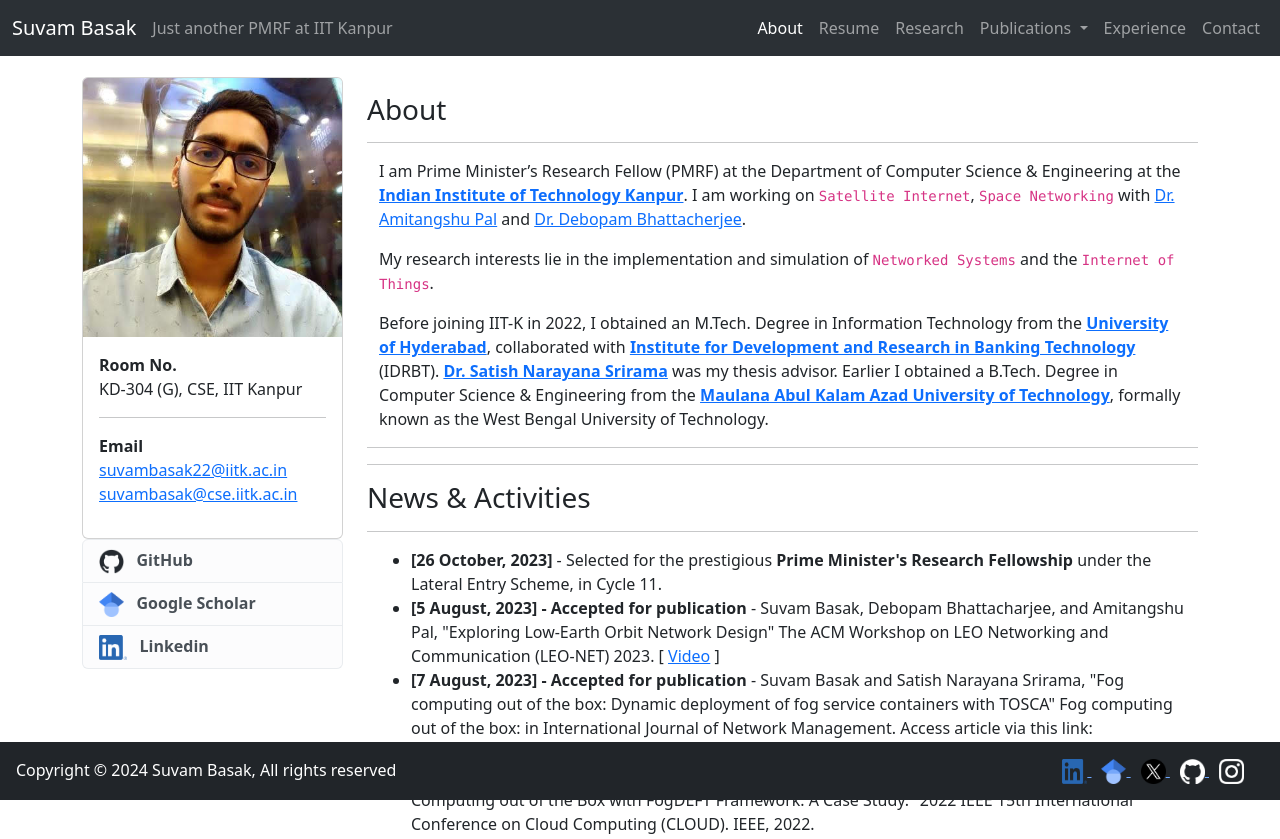
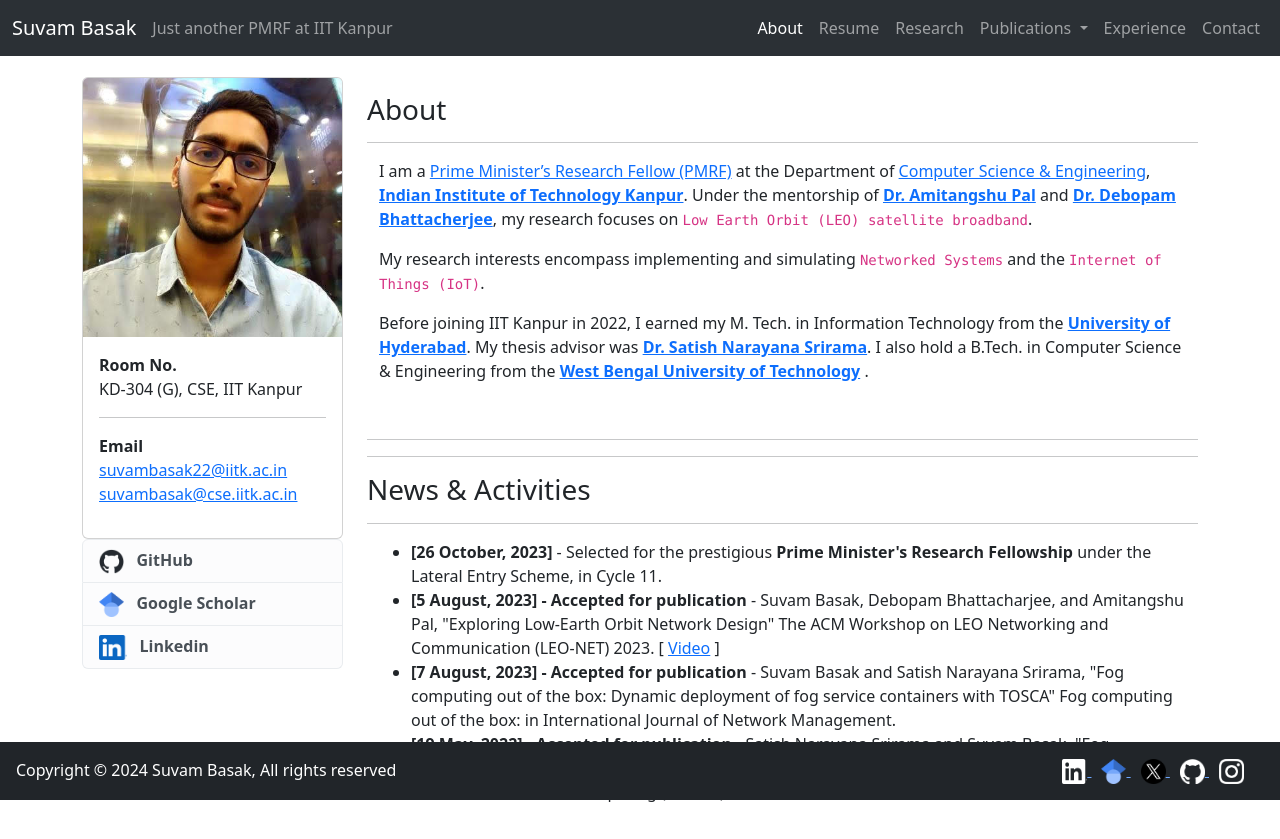
Before and after one commit to suvambasak/suvambasak.github.io, a plain HTML site: page index.html in a window 1280 px wide. Shown: the top 839 px of the page. Drawn offline with nearby package versions, Linux system fonts and the light colour scheme.

Commit message:
Update complete content shift to single page

```diff
--- a/index.html
+++ b/index.html
@@ -109,7 +109,7 @@
                     </a>
                     <a href="https://www.linkedin.com/in/suvambasak/" target="_blank"
                         class="list-group-item list-group-item-action list-group-item-light">
-                        <img src="images/logos/LI-In-Bug.png" height="25" width="28">
+                        <img src="images/logos/In-Blue.png" height="25" width="28">
                         &nbsp <b>Linkedin</b>
                     </a>
                 </div>
@@ -145,41 +145,45 @@
                     <p class="h3">About</p>
                     <hr>
                     <div class="container">
+
+
+
                         <p>
-                            I am Prime Minister’s Research Fellow (PMRF) at the Department of Computer Science &
-                            Engineering at the <a href="https://www.iitk.ac.in/" target="_blank"><b>Indian Institute of
-                                    Technology Kanpur</b></a>. I am working on
-                            <code>Satellite Internet</code>, <code>Space
-                                Networking</code> with
-                            <a href="https://www.cse.iitk.ac.in/users/amitangshu/" target="_blank">Dr. Amitangshu
-                                Pal</a> and <a href="https://bdebopam.github.io/" target="_blank">Dr.
-                                Debopam Bhattacherjee</a>.
+                            I am a <a href="https://www.pmrf.in/" target="_blank">Prime Minister’s Research Fellow
+                                (PMRF)</a> at the Department of <a href="https://cse.iitk.ac.in/"
+                                target="_blank">Computer Science &
+                                Engineering</a>, <a href="https://www.iitk.ac.in/" target="_blank"><b>Indian Institute
+                                    of
+                                    Technology Kanpur</b></a>. Under the mentorship of <a
+                                href="https://www.cse.iitk.ac.in/users/amitangshu/" target="_blank"><b>Dr. Amitangshu
+                                    Pal</b></a>
+                            and <a href="https://bdebopam.github.io/" target="_blank"><b>Dr. Debopam
+                                    Bhattacherjee</b></a>, my research focuses on <code>Low Earth Orbit (LEO) satellite
+                                        broadband</code>.
                         </p>
+
                         <p>
-                            My research interests lie in the implementation and simulation of
-                            <code>Networked Systems</code>
-                            and the
-                            <code>Internet of Things</code>.
+                            My research interests encompass implementing and simulating <code>Networked Systems</code>
+                            and
+                            the <code>Internet of Things (IoT)</code>.
                         </p>
+
                         <p>
-                            Before joining IIT-K in 2022, I obtained an M.Tech. Degree in Information Technology from
-                            the <a href="https://uohyd.ac.in/" target="_blank"><b>University of Hyderabad</b></a>,
-                            collaborated with
-                            <a href="https://www.idrbt.ac.in/" target="_blank"><b>Institute for
-                                    Development and Research in
-                                    Banking Technology</b></a> (IDRBT). <a href="https://scis.uohyd.ac.in/~srirama/"
-                                target="_blank"><b>Dr. Satish Narayana Srirama</b></a> was my
-                            thesis
-                            advisor. Earlier I
-                            obtained a B.Tech. Degree in Computer Science & Engineering from the <a
-                                href="https://makautwb.ac.in/" target="_blank"><b>Maulana
-                                    Abul Kalam Azad
-                                    University of Technology</b></a>, formally known as the West Bengal University of
-                            Technology.
+                            Before joining IIT Kanpur in 2022, I earned my M. Tech. in
+                            Information Technology from the <a href="https://uohyd.ac.in/" target="_blank"><b>University
+                                    of Hyderabad</b></a>. My thesis advisor was <a
+                                href="https://scis.uohyd.ac.in/~srirama/" target="_blank"><b>Dr. Satish
+                                    Narayana Srirama</b></a>. I also hold a B.Tech. in Computer Science & Engineering
+                            from
+                            the <a href="https://makautwb.ac.in/" target="_blank"><b>West
+                                    Bengal
+                                    University of Technology</b></a> .
                         </p>
+
                     </div>
                 </div>
 
+                <br>
                 <hr>
                 <hr>
 
@@ -207,9 +211,7 @@
                                 <b>[7 August, 2023] - Accepted for publication</b> - Suvam
                                 Basak and Satish Narayana Srirama, "Fog computing out of the box: Dynamic deployment of
                                 fog service containers with TOSCA" Fog computing out of the box: in International
-                                Journal of Network Management. Access article via this link: <a
-                                    href="http://doi.org/10.1002/nem.2246"
-                                    target="_blank">http://doi.org/10.1002/nem.2246</a>
+                                Journal of Network Management.
                             </li>
                             <li>
                                 <b>[19 May, 2022] - Accepted for publication</b> - Satish Narayana Srirama and Suvam
@@ -223,10 +225,12 @@
                 </div>
 
 
+                <br>
                 <hr>
                 <hr>
 
                 <!-- Research work -->
+
                 <div id="research_work">
                     <p class="lead">
                     <p class="h3">Research work</p>
@@ -242,8 +246,7 @@
                                         <h5 class="card-title text-center">Unlocking the Secrets of Satellite
                                             Constellation Design</h5>
                                         <hr>
-                                        <img src="articles/LEOCONDesign/plots/nwGraph.png" class="card-img-top"
-                                            alt="...">
+                                        <img src="articles/LEOCONDesign/plots/nwGraph.png" class="card-img-top">
                                         <hr>
                                         <p class="card-text">Unveiling the Secrets of High-Performance LEO Constellation
                                             Designs: Explore the Nuances of Next-Gen Satellite Networks. <a
@@ -266,7 +269,7 @@
                                             Federation Framework</h5>
                                         <hr>
                                         <img src="articles/FogFederationFramework/imgs/orchestration.png"
-                                            class="card-img-top" alt="...">
+                                            class="card-img-top">
                                         <hr>
                                         <p class="card-text">A framework that builds upon an extension of the OASIS
                                             TOSCA standard gives the convenience of deploying and undeploying a bunch of
@@ -284,16 +287,14 @@
 
 
 
-
-
                         </div>
-
 
 
 
                     </div>
                 </div>
 
+                <br>
                 <hr>
                 <hr>
 
@@ -316,7 +317,8 @@
                                 A Case
                                 Study," 2022 IEEE 15th International Conference on Cloud Computing (CLOUD), Barcelona,
                                 Spain, 2022, pp. 342-350, DOI: <a href="https://doi.org/10.1109/CLOUD55607.2022.00057"
-                                    target="_blank">10.1109/CLOUD55607.2022.00057</a>.
+                                    target="_blank">10.1109/CLOUD55607.2022.00057</a>. - [ <a
+                                    href="PDFs/papers/conferences/IEEE-CLOUD/FogDEFT.pdf" target="_blank">PDF</a> ]
                             </li>
                         </ol>
                     </div>
@@ -336,7 +338,9 @@
                                 deployment of
                                 fogservice
                                 containers with TOSCA.Int J Network Mgmt. 2023;e2246. DOI:<a
-                                    href="https://doi.org/10.1002/nem.2246" target="_blank">10.1002/nem.2246</a>
+                                    href="https://doi.org/10.1002/nem.2246" target="_blank">10.1002/nem.2246</a> - [ <a
+                                    href="PDFs/papers/journals/2023_FogComputingOutOfTheBoxTOSCA.pdf"
+                                    target="_blank">PDF</a> ]
                             </li>
                         </ol>
                     </div>
@@ -360,12 +364,15 @@
                                 Communication. Association for Computing Machinery, New York, NY, USA,
                                 1-6. DOI: <a href="https://doi.org/10.1145/3614204.3616103"
                                     target="_blank">https://doi.org/10.1145/3614204.3616103</a>
-                                - [ <a href="https://youtu.be/PdU3h4PWDVI" target="_blank">Video</a> ]
+                                - [ <a href="https://youtu.be/PdU3h4PWDVI" target="_blank">Video</a> ] - [ <a
+                                    href="PDFs/papers/workshops/LEO-NET/2034_ExploringLowEarthOrbitNetworkDesign.pdf"
+                                    target="_blank">PDF</a> ]
                             </li>
                         </ol>
                     </div>
 
 
+                    <br>
                     <hr>
                     <hr>
 
@@ -381,7 +388,9 @@
                     <hr>
 
                     <div class="container">
-                        <p class="h5">Course Instructor, CSJM University (UIET)</p>
+                        <p class="h5">Course Instructor, CSJM University (<a
+                                href="https://csjmu.ac.in/school-of-engineering-and-technology/"
+                                target="_blank">UIET</a>)</p>
                         <hr>
                         <ul>
                             <li>
@@ -442,6 +451,8 @@
                         </ul>
                     </div>
 
+                    <br>
+
                     <hr>
                     <hr>
 
@@ -469,7 +480,7 @@
                         <div class="container">
                             <b class="h5">Postal Address</b><br>
                             <hr>
-                            Room Number KD-304 (G),<br>
+                            Room Number: KD-304 (G),<br>
                             H. R. Kadim Diwan Building,<br>
                             Department of Computer Science and Engineering,<br>
                             Indian Institute of Technology Kanpur,<br>
@@ -506,7 +517,7 @@
                 <div>
                     <span style="padding-right: 10px; ">
                         <a href="https://www.linkedin.com/in/suvambasak/" target="_blank">
-                            <img src="images/logos/LI-In-Bug.png" height="25rem" width="25rem">
+                            <img src="images/logos/In-White.png" height="25rem" width="25rem">
                         </a>
                     </span>
 
--- a/style.css
+++ b/style.css
@@ -1,5 +1,6 @@
 html {
     scroll-padding-top: 5rem;
+    scroll-behavior: smooth;
 }
 
 body {
```
Also changed, not shown: articles/FogFederationFramework/AnIntegratedStandardsbasedFogComputingFederationFramework.html (+3 -2 lines), articles/LEOCONDesign/UnlockingTheSecretsOfSatelliteConstellationDesign.html (+1 -1 lines), images/logos/In-Blue.png (added), images/logos/In-White.png (added), images/logos/LI-In-Bug.png (deleted), 3 other files.
